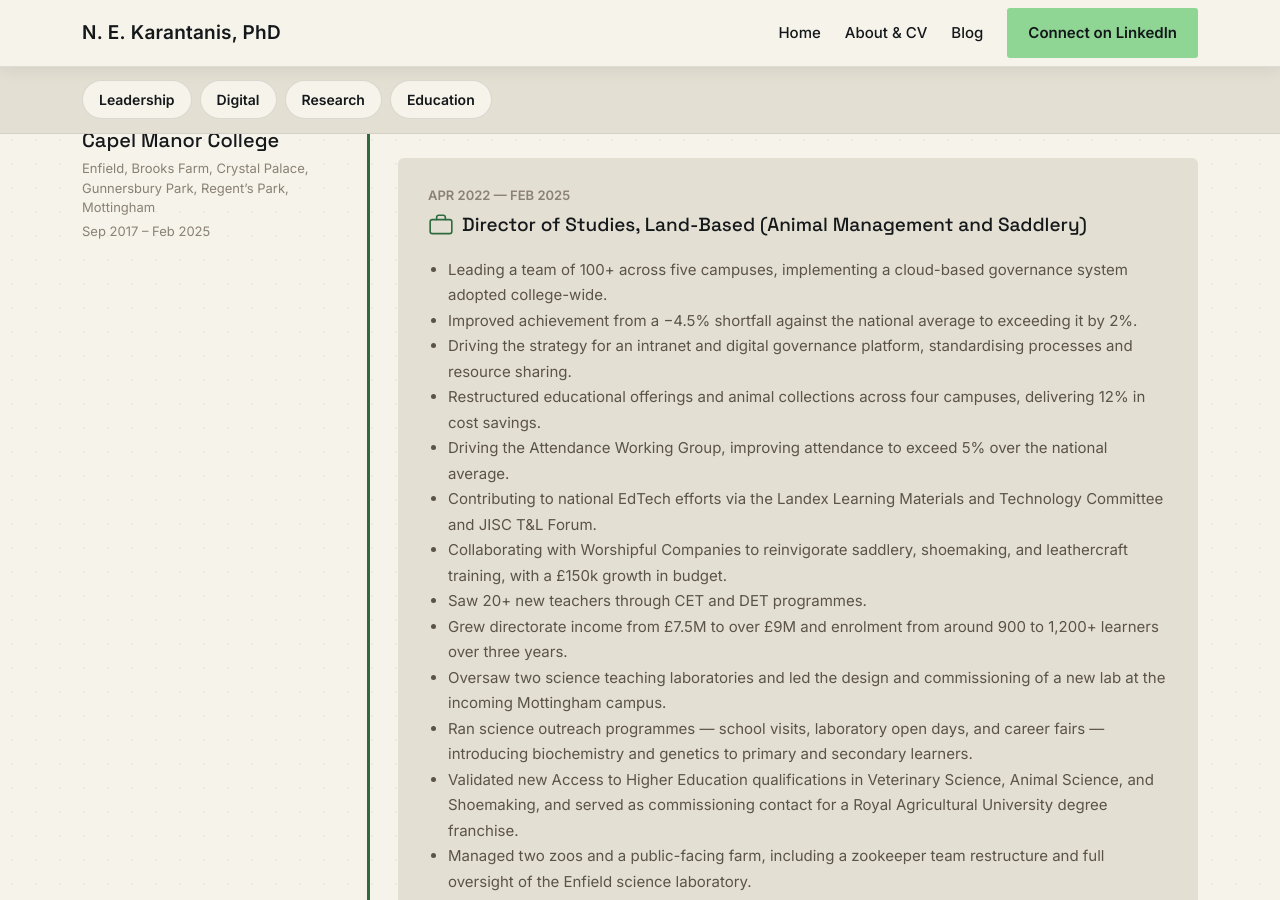
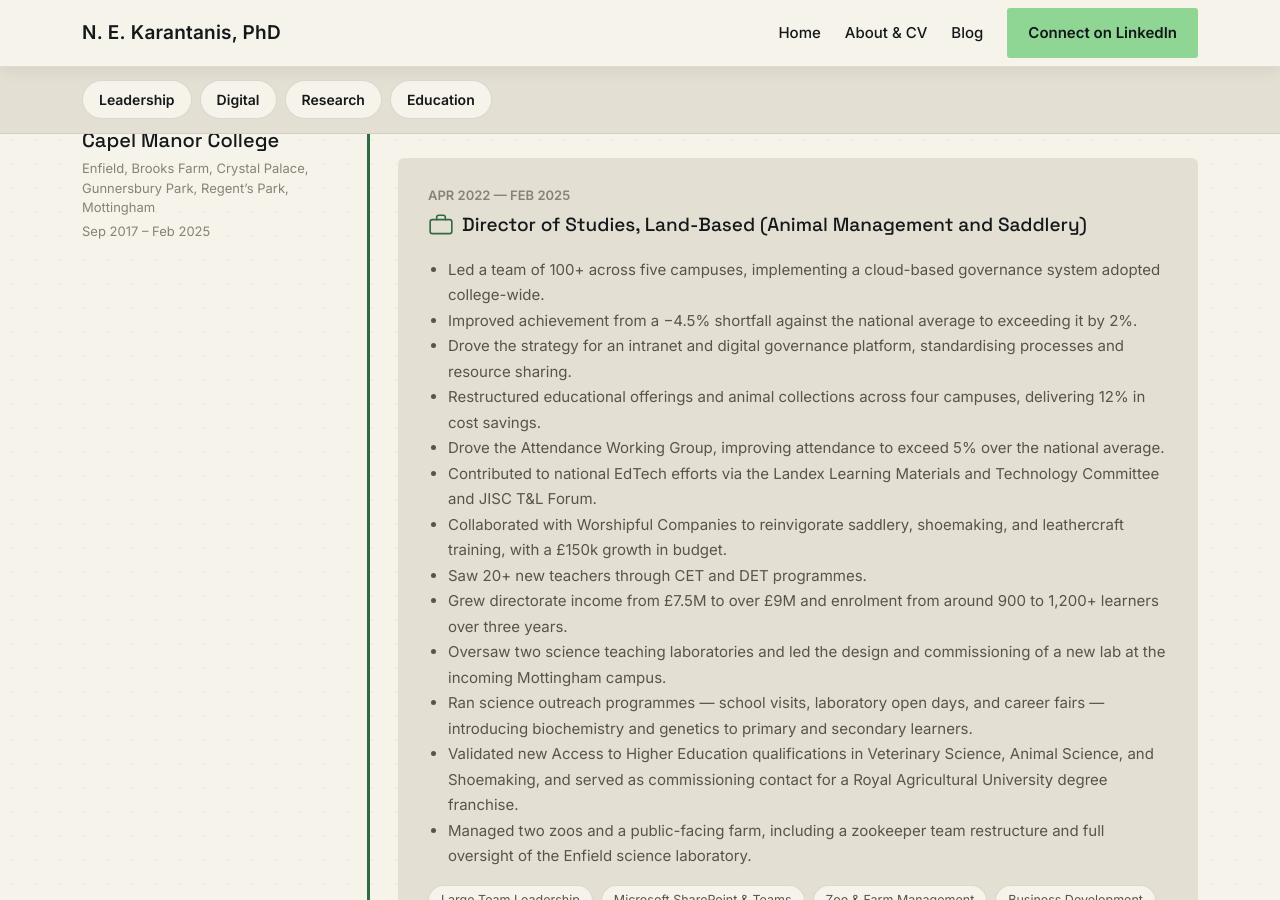
Before and after one commit to Eneekay/nekarantanis, a Jekyll site: the page built from About.html, in a window 1280 px wide and 900 px high, scrolled down 1458 px. Built offline with Jekyll 4.4.1, drawn with Linux system fonts in a browser that asks for light colours.

Commit message:
Fix present-tense bullets on a past role (Director of Studies)
Five bullets under Capel Manor's Director of Studies (ended Feb 2025)
were still phrased in the present tense - Leading/Driving/Contributing/
Collaborating - left over from when they were first drafted. Every
other past role was already consistently past tense; only the
current role (PeoplePlus, Education Manager) should read present tense.

```diff
--- a/_data/roles.yml
+++ b/_data/roles.yml
@@ -63,19 +63,19 @@ roles:
         icon: briefcase
         primary: true
         bullets:
-          - Leading a team of 100+ across five campuses, implementing a
+          - Led a team of 100+ across five campuses, implementing a
             cloud-based governance system adopted college-wide.
           - Improved achievement from a −4.5% shortfall against the national
             average to exceeding it by 2%.
-          - Driving the strategy for an intranet and digital governance
+          - Drove the strategy for an intranet and digital governance
             platform, standardising processes and resource sharing.
           - Restructured educational offerings and animal collections across
             four campuses, delivering 12% in cost savings.
-          - Driving the Attendance Working Group, improving attendance to exceed
+          - Drove the Attendance Working Group, improving attendance to exceed
             5% over the national average.
-          - Contributing to national EdTech efforts via the Landex Learning
+          - Contributed to national EdTech efforts via the Landex Learning
             Materials and Technology Committee and JISC T&L Forum.
-          - Collaborating with Worshipful Companies to reinvigorate saddlery,
+          - Collaborated with Worshipful Companies to reinvigorate saddlery,
             shoemaking, and leathercraft training, with a £150k growth in
             budget.
           - Saw 20+ new teachers through CET and DET programmes.
```
